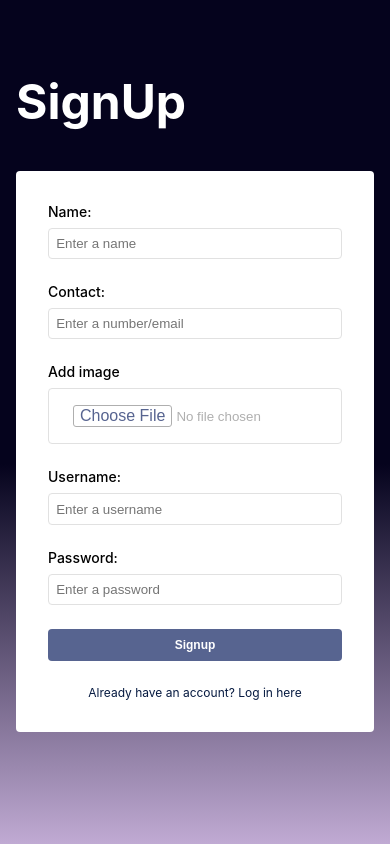
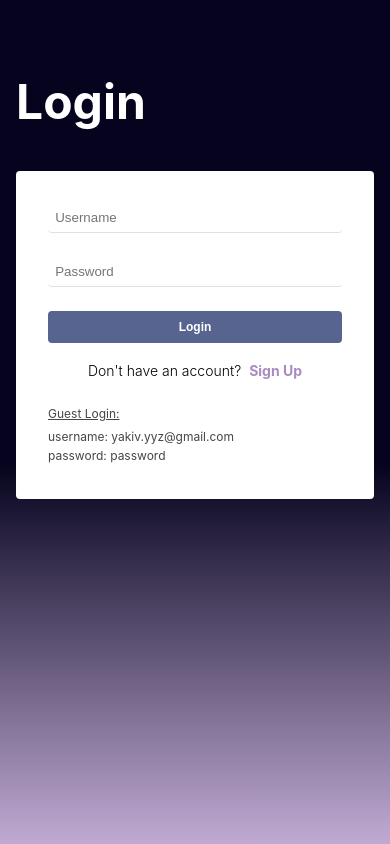
Before and after one commit to yakiv-k/kollab-client, a React (Create React App) app: page / in a window 390 px wide. Built offline with nearby package versions, Linux system fonts and the light colour scheme.

Commit message:
Mobile styling updates -- multiple components

```diff
--- a/src/components/Header/Header.scss
+++ b/src/components/Header/Header.scss
@@ -5,7 +5,10 @@
   display: flex;
   flex-direction: row;
   justify-content: space-between;
-  padding: 1.25rem 4rem;
+  padding: 1.25rem 1rem;
+  @include tablet {
+    padding: 1.25rem 4rem;
+  }
   &__title {
     margin: 0;
     font-size: 1.25rem;
--- a/src/components/Login/Login.js
+++ b/src/components/Login/Login.js
@@ -1,9 +1,11 @@
 import { useState } from "react";
 import { useTransition, animated } from "react-spring";
 
+import { Link } from "react-router-dom";
+
 import "./Login.scss";
 
-function Login({ login, loginError, error }) {
+function Login({ login, loginError, error, redirect }) {
   // React spring animated
   const [isVisible, setIsVisible] = useState(true);
   const transition = useTransition(isVisible, {
@@ -21,13 +23,17 @@ function Login({ login, loginError, error }) {
         {transition((style, item) =>
           item ? (
             <animated.form style={style} className="login__form form " onSubmit={login}>
-              <label className="form__label">Username:</label>
-              <input className="form__input" type="text" name="username" />
-              <label className="form__label">Password:</label>
-              <input className="form__input" type="password" name="password" />
+              {/* <label className="form__label">Username</label> */}
+              <input className="form__input" type="text" name="username" placeholder="Username"/>
+              {/* <label className="form__label">Password</label> */}
+              <input className="form__input" type="password" name="password" placeholder="Password"/>
               <button className="form__button" type="submit">
                 Login
               </button>
+              <div className="login__redirect">
+                <h4 className="login__text">Don't have an account?</h4>
+                <h4 className="login__link" onClick={redirect}>Sign Up</h4>
+              </div>
               <div className="form_guest guest">
                 <p className="guest__title">Guest Login:</p>
                 <p className="guest__text">username: yakiv.yyz@gmail.com</p>
--- a/src/components/Login/Login.scss
+++ b/src/components/Login/Login.scss
@@ -17,17 +17,37 @@
     color: #fff;
     font-size: 3rem;
   }
+  &__redirect {
+    margin: 0 auto;
+    display: flex;
+    flex-direction: row;
+    font-size: 14px;
+    justify-content: space-around;
+    gap: 0.5rem;
+  }
+  &__text {
+    font-weight: 300;
+  }
+  &__link {
+    color: #a88bc1;
+    cursor: pointer;
+  }
 }
 
 .form {
   &__label {
     margin-bottom: 0.5rem;
   }
+  &__input {
+    border: none;
+    border-bottom: 1px solid #e1e1e1;
+  }
 }
 
 .guest {
-  margin-top: 2rem;
-  font-size: 14px;
+  margin-top: 0.5rem;
+  font-size: 12px;
+  color: #474545;
   &__title {
     margin: 0 0 0.5rem 0;
     text-decoration: underline;
--- a/src/components/Signup/Signup.js
+++ b/src/components/Signup/Signup.js
@@ -24,21 +24,18 @@ function Signup({ signUp, registered, handleImage }) {
               className="signup__form form"
               onSubmit={signUp}
             >
-              <label className="form__label">Name:</label>
               <input
                 className="form__input"
                 type="text"
                 name="name"
                 placeholder="Enter a name"
               />
-              <label className="form__label">Contact:</label>
               <input
                 className="form__input"
                 type="text"
                 name="contact"
                 placeholder="Enter a number/email"
               />
-
               <label className="form__label">Add image</label>
               <input
                 className="form__input form__input--padding"
@@ -47,16 +44,14 @@ function Signup({ signUp, registered, handleImage }) {
                 id="image"
                 accept=".jpeg, .jpg, .png"
                 onChange={handleImage}
+                placeholder="Choose a display picture"
               ></input>
-
-              <label className="form__label">Username:</label>
               <input
                 className="form__input"
                 type="text"
                 name="username"
                 placeholder="Enter a username"
               />
-              <label className="form__label">Password: </label>
               <input
                 className="form__input"
                 type="password"
--- a/src/components/Tracks/TracksFeed/TracksFeed.scss
+++ b/src/components/Tracks/TracksFeed/TracksFeed.scss
@@ -31,11 +31,6 @@
   border-radius: 2px;
   margin-bottom: 1rem;
   padding: 1rem;
-  // &:hover {
-  //   transition: 0.25s;
-  //   transform: translateY(-0.25rem);
-  //   // background-color: #05031d;
-  // }
   @include tablet {
     margin-bottom: 2.5rem;
     padding: 3rem 2.25rem 1.5rem 2.25rem;
@@ -71,6 +66,12 @@
   &__content {
     display: flex;
     justify-content: space-between;
+    @include tablet {
+      gap: 1.4rem;
+    }
+    @include desktop {
+      gap: 0;
+    }
   }
   &__container {
     display: flex;
@@ -97,7 +98,7 @@
   }
   &__text {
     margin: 0;
-    font-size: 0.65rem;
+    font-size: 0.55rem;
     color: #05031d;
     margin-bottom: 0.25rem;
     @include tablet {
--- a/src/components/Upload/Upload.scss
+++ b/src/components/Upload/Upload.scss
@@ -54,11 +54,15 @@
     border: 1px solid #e1e1e1;
     border-radius: 0.25rem;
     padding: 0.45rem;
+    border: none;
+    border-bottom: 1px solid #e1e1e1;
     @include tablet {
       margin-bottom: 1.75rem;
     }
     &:focus {
       outline: 0.25px solid #afafaf;
+      border: none;
+      border-bottom: 1px solid #e1e1e1;
     }
     &--padding {
       padding: 0.5rem 0.5rem 1rem 0.5rem;
@@ -73,6 +77,8 @@
     color: #fff;
     font-size: 0.75rem;
     font-weight: 700;
+    cursor: pointer;
+
     @include tablet {
       height: 2.5rem;
       font-size: 1rem;
--- a/src/components/Waveform/Waveform.scss
+++ b/src/components/Waveform/Waveform.scss
@@ -30,35 +30,50 @@
   }
   &__like-icon {
     position: relative;
-    width: 82px;
+    width: 1.8rem;
     height: 7px;
+    @include tablet {
+      width: 82px;
+    }
     &:before {
       position: absolute;
-      top: 0;
+      top: 3px;
       left: 14px;
       transform: rotate(-45deg);
       transform-origin: 0 100%;
-      width: 14px;
-      height: 21px;
+      width: 10px;
+      height: 17px;
       border-radius: 40px 40px 0 0;
       background-color: #000000;
       content: "";
       cursor: pointer;
       transition: background 0.4s;
+      @include tablet {
+        top: 0;
+        left: 14px;
+        width: 14px;
+        height: 21px;
+      }
     }
     &:after {
       position: absolute;
-      top: 0;
-      left: 0;
+      top: 3px;
+      left: 4px;
       transform: rotate(45deg);
       transform-origin: 100% 100%;
-      width: 14px;
-      height: 21px;
+      width: 10px;
+      height: 17px;
       border-radius: 40px 40px 0 0;
       background-color: #000000;
       content: "";
       cursor: pointer;
       transition: background 0.4s;
+      @include tablet {
+        top: 0;
+        left: 0;
+        width: 14px;
+        height: 21px;
+      }
     }
   }
 
@@ -81,24 +96,6 @@
       transform: scale(1);
     }
   }
-  // &__like-icon {
-  //   margin: 0.9rem 0 0 1rem;
-  //   width: 1rem;
-  //   height: 1rem;
-  //   &--active {
-  //     margin: 0.9rem 0 0 1rem;
-  //     width: 1.5rem;
-  //     height: 1.5rem;
-  //   }
-  //   &:hover {
-  //     cursor: pointer;
-  //   }
-  //   @include desktop {
-  //     margin: 0.9rem 0 0 3rem;
-  //     width: 1.5rem;
-  //     height: 1.5rem;
-  //   }
-  // }
   &__controls {
     display: flex;
     align-items: center;
@@ -159,6 +156,7 @@ input[type="range"]::-webkit-slider-thumb {
   -webkit-appearance: none;
   margin: -5px 0 0 0;
   outline: none;
+  cursor: pointer;
 }
 
 ref {
@@ -169,6 +167,7 @@ ref {
 
 #waveform > wave {
   height: 2.75rem !important;
+  cursor: pointer !important;
   @include tablet {
     height: 4rem !important;
   }
--- a/src/pages/HomePage/HomePage.js
+++ b/src/pages/HomePage/HomePage.js
@@ -8,7 +8,7 @@ const signupUrl = `https://web-production-5250.up.railway.app/signup`;
 
 class HomePage extends Component {
   state = {
-    isSignedUp: false,
+    isSignedUp: true,
     isLoggedIn: false,
     isLoginError: false,
     errorMessage: "",
@@ -65,11 +65,18 @@ class HomePage extends Component {
     );
   }
 
+  handleRedirect = () => {
+    this.setState({
+      isSignedUp: false,
+    });
+  }
+
   renderLogin = () => {
     const { isLoginError, errorMessage } = this.state;
     return (
       <Login
         login={this.handleLogin}
+        redirect={this.handleRedirect}
         loginError={isLoginError}
         error={errorMessage}
       />
```
